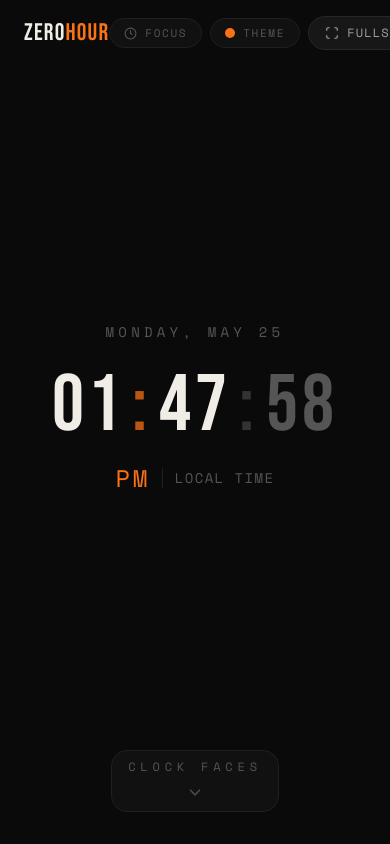
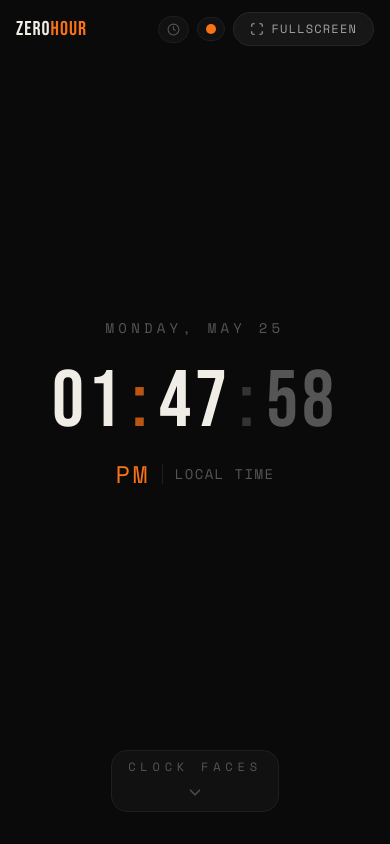
Before and after one commit to amirvishwas/zerohour, a React (Vite) app: page / in a window 390 px wide. Built offline with nearby package versions, Linux system fonts and the light colour scheme.

Commit message:
fixed responsiveness

```diff
--- a/src/pages/Home.jsx
+++ b/src/pages/Home.jsx
@@ -109,7 +109,7 @@ export default function Home({ face = "digital" }) {
       )}
 
       <header
-        className="flex items-center justify-between px-6 py-4 flex-shrink-0 relative z-10"
+        className="flex items-center justify-between px-4 sm:px-6 py-3 sm:py-4 flex-shrink-0 relative z-10"
         style={{
           opacity: isFS ? 0 : 1,
           pointerEvents: isFS ? "none" : "auto",
@@ -117,12 +117,13 @@ export default function Home({ face = "digital" }) {
         }}
       >
         <span
-          className="font-display text-2xl tracking-widest"
+          className="font-display text-xl sm:text-2xl tracking-widest"
           style={{ color: "var(--text-primary)" }}
         >
           ZERO<span style={{ color: accent.primary }}>HOUR</span>
         </span>
-        <div className="flex items-center gap-2">
+
+        <div className="flex items-center gap-2 sm:gap-3">
           <button
             style={btnBase}
             onClick={() => navigate("/focus")}
@@ -134,6 +135,7 @@ export default function Home({ face = "digital" }) {
               e.currentTarget.style.borderColor = "var(--border)";
               e.currentTarget.style.color = "var(--text-muted)";
             }}
+            className="!px-2 sm:!px-[14px] !justify-center" // Adjust padding for mobile icons
           >
             <svg
               width="13"
@@ -142,12 +144,14 @@ export default function Home({ face = "digital" }) {
               fill="none"
               stroke="currentColor"
               strokeWidth="2"
+              className="flex-shrink-0"
             >
               <circle cx="12" cy="12" r="10" />
               <polyline points="12 6 12 12 16 14" />
             </svg>
-            Focus
+            <span className="hidden sm:inline">Focus</span>
           </button>
+
           <button
             style={btnBase}
             onClick={() => setThemeOpen(true)}
@@ -159,8 +163,10 @@ export default function Home({ face = "digital" }) {
               e.currentTarget.style.borderColor = "var(--border)";
               e.currentTarget.style.color = "var(--text-muted)";
             }}
+            className="!px-2 sm:!px-[14px] !justify-center" // Adjust padding for mobile icons
           >
             <div
+              className="flex-shrink-0"
               style={{
                 width: 10,
                 height: 10,
@@ -168,8 +174,9 @@ export default function Home({ face = "digital" }) {
                 background: accent.primary,
               }}
             />
-            Theme
+            <span className="hidden sm:inline">Theme</span>
           </button>
+
           <FullscreenButton targetRef={clockRef} />
         </div>
       </header>
```
